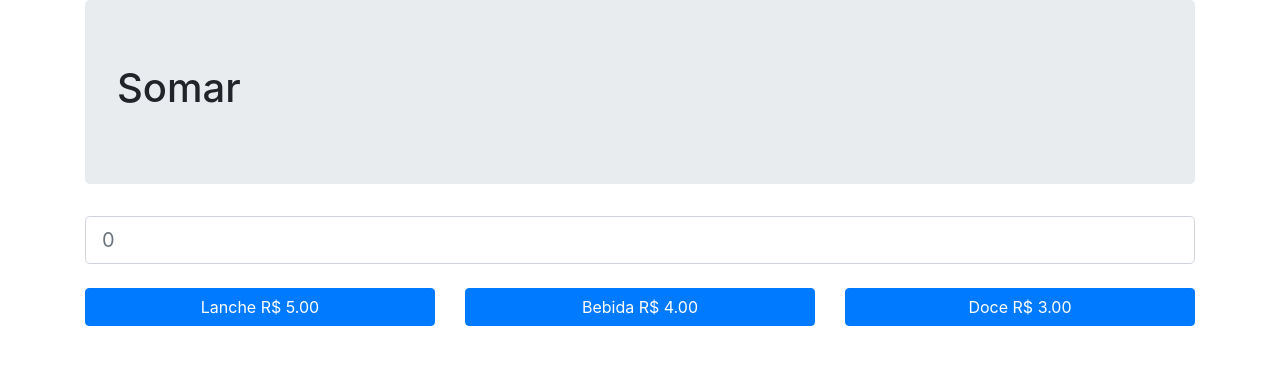
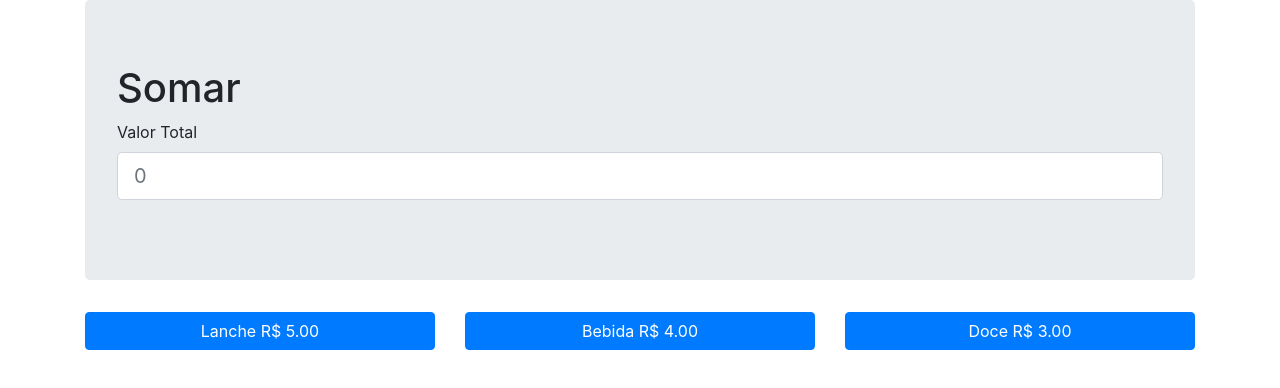
Before and after one commit to jefferson-assis/AngularOnline, an Angular app in the folder primeiroApp/: page / in a window 1280 px wide. Shown: the top 388 px of the page. Built offline with nearby package versions, Linux system fonts and the light colour scheme.

Commit message:
atualizando o imput

```diff
--- a/primeiroApp/src/app/contar/component/somar/somar.component.html
+++ b/primeiroApp/src/app/contar/component/somar/somar.component.html
@@ -2,16 +2,17 @@
     <div class="col-12">
       <div class="jumbotron">
           <h1>Somar</h1>
+          <div class="row">
+              <div class="col-12">
+                  <div class="form-group">
+                      <label form="">Valor Total</label>
+                      <input class="form-control form-control-lg" type="number" placeholder="0">
+                  </div>
+              </div>
+          </div>
       </div>
     </div>
 </div>
-
-<div class="row">
-  <div class="col-12">
-      <input class="form-control form-control-lg" type="number" placeholder="0">
-  </div>
-</div>
-<br>
 <div class="row">
     <div class="col-4">
       <button class="btn btn-primary btn-block" type="sibmit">Lanche R$ 5.00</button>
```
